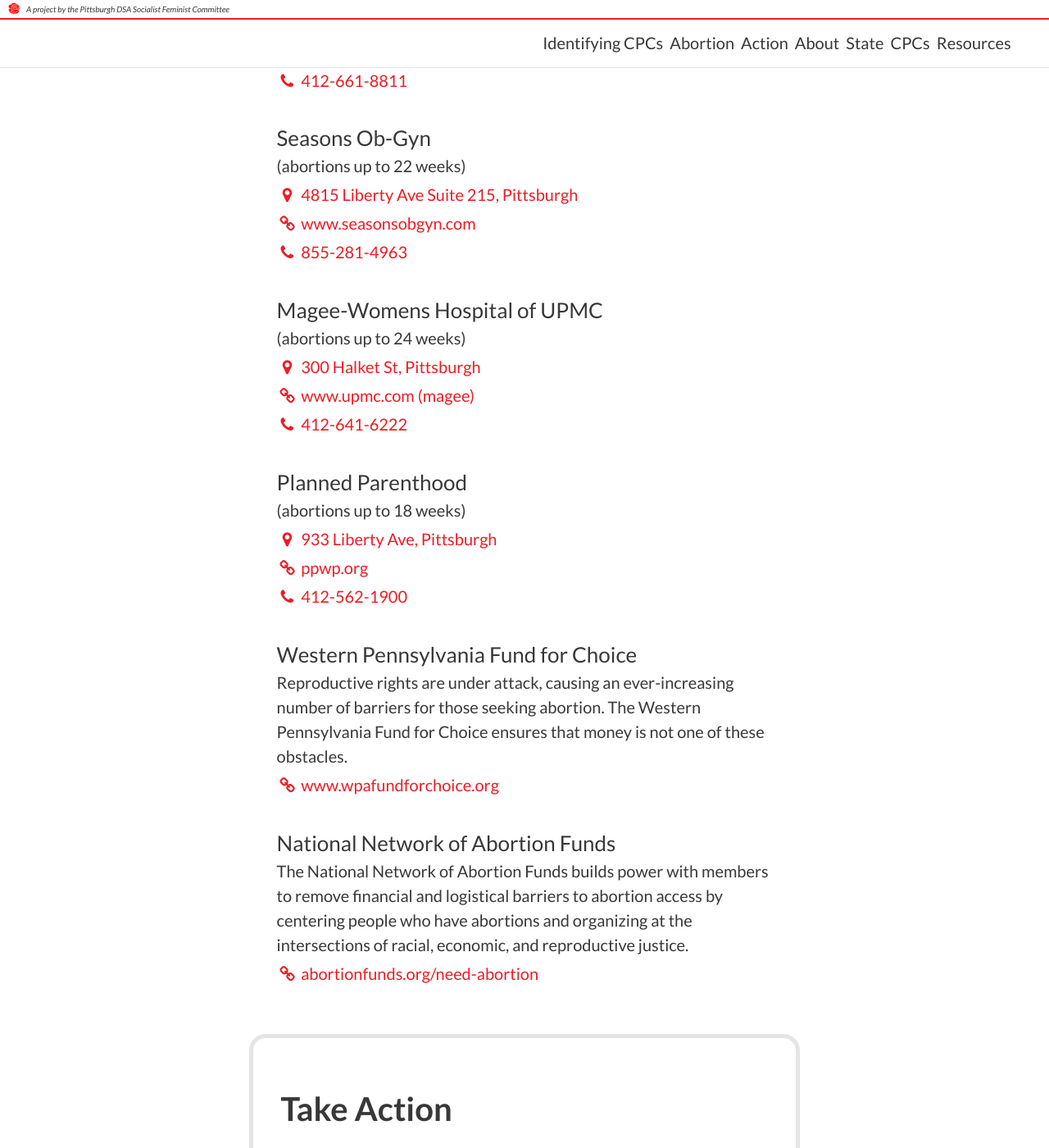
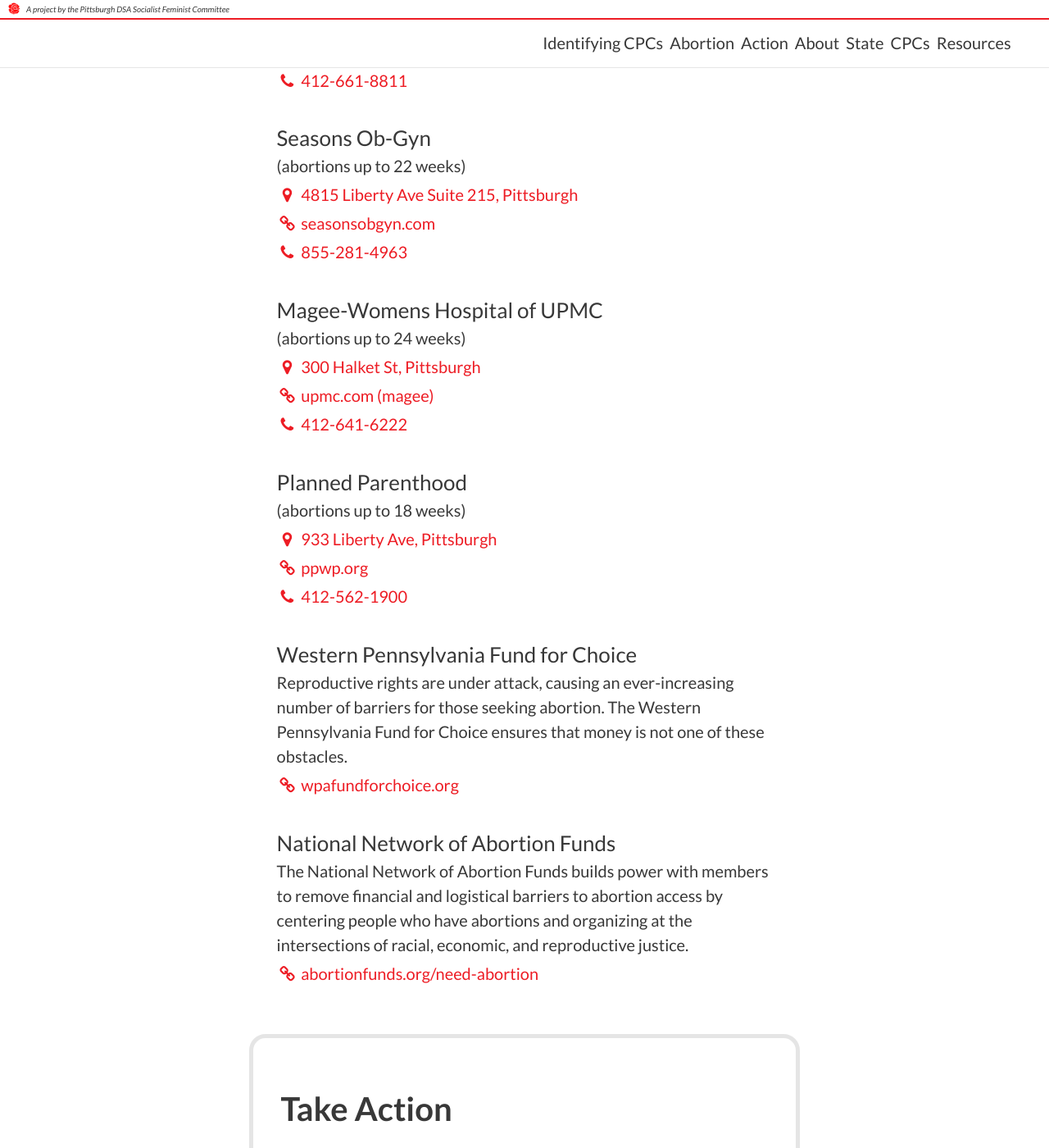
Before and after one commit to pghdsa-socfem/exposefakeclinicspgh.com, a Jekyll site: the page built from index.html, in a window 1280 px wide and 1400 px high, scrolled down 2502 px. Shown: the whole window at 82% size. Built offline with Jekyll 4.4.1, drawn with Linux system fonts in a browser that asks for light colours; nearby versions of some CDN libraries.

Commit message:
Remove some extra w to get links more consistent

```diff
--- a/_includes/abortion.html
+++ b/_includes/abortion.html
@@ -43,7 +43,7 @@
             </address>
             <p>
               <a href="http://www.seasonsobgyn.com"
-                ><i class="fa fa-link fa-fw"></i> www.seasonsobgyn.com</a>
+                ><i class="fa fa-link fa-fw"></i> seasonsobgyn.com</a>
             </p>
             <p>
               <a class="tel" href="tel:855-281-4963"
@@ -62,7 +62,7 @@
             </address>
             <p>
               <a href="http://www.upmc.com/locations/hospitals/magee/Pages/default.aspx"
-                ><i class="fa fa-link fa-fw"></i> www.upmc.com (magee)</a>
+                ><i class="fa fa-link fa-fw"></i> upmc.com (magee)</a>
             </p>
             <p>
               <a class="tel" href="tel:412-641-6222"
@@ -99,7 +99,7 @@
             </p>
             <p>
               <a href="https://www.wpafundforchoice.org/"
-                ><i class="fa fa-link fa-fw"></i> www.wpafundforchoice.org</a>
+                ><i class="fa fa-link fa-fw"></i> wpafundforchoice.org</a>
             </p>
           </div>
 
```
